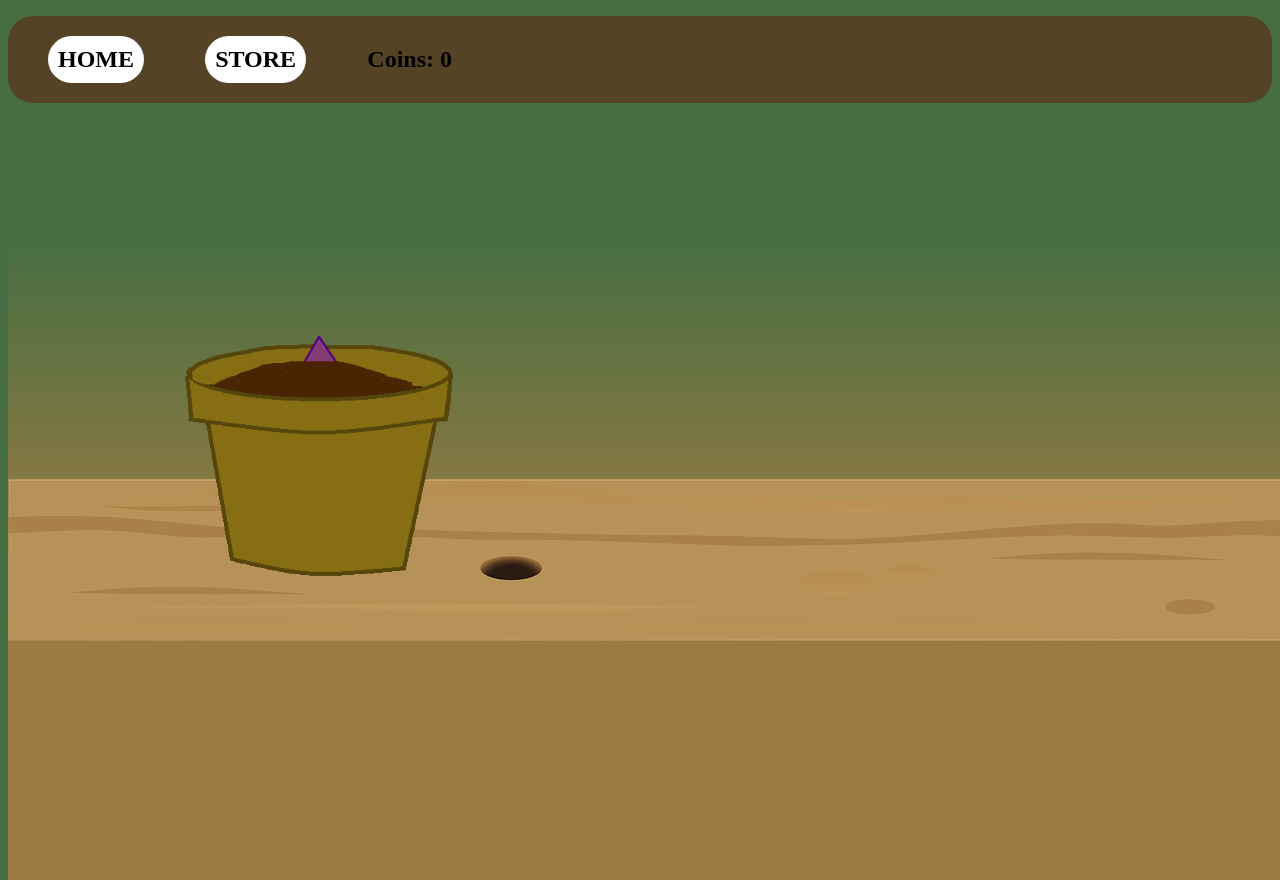
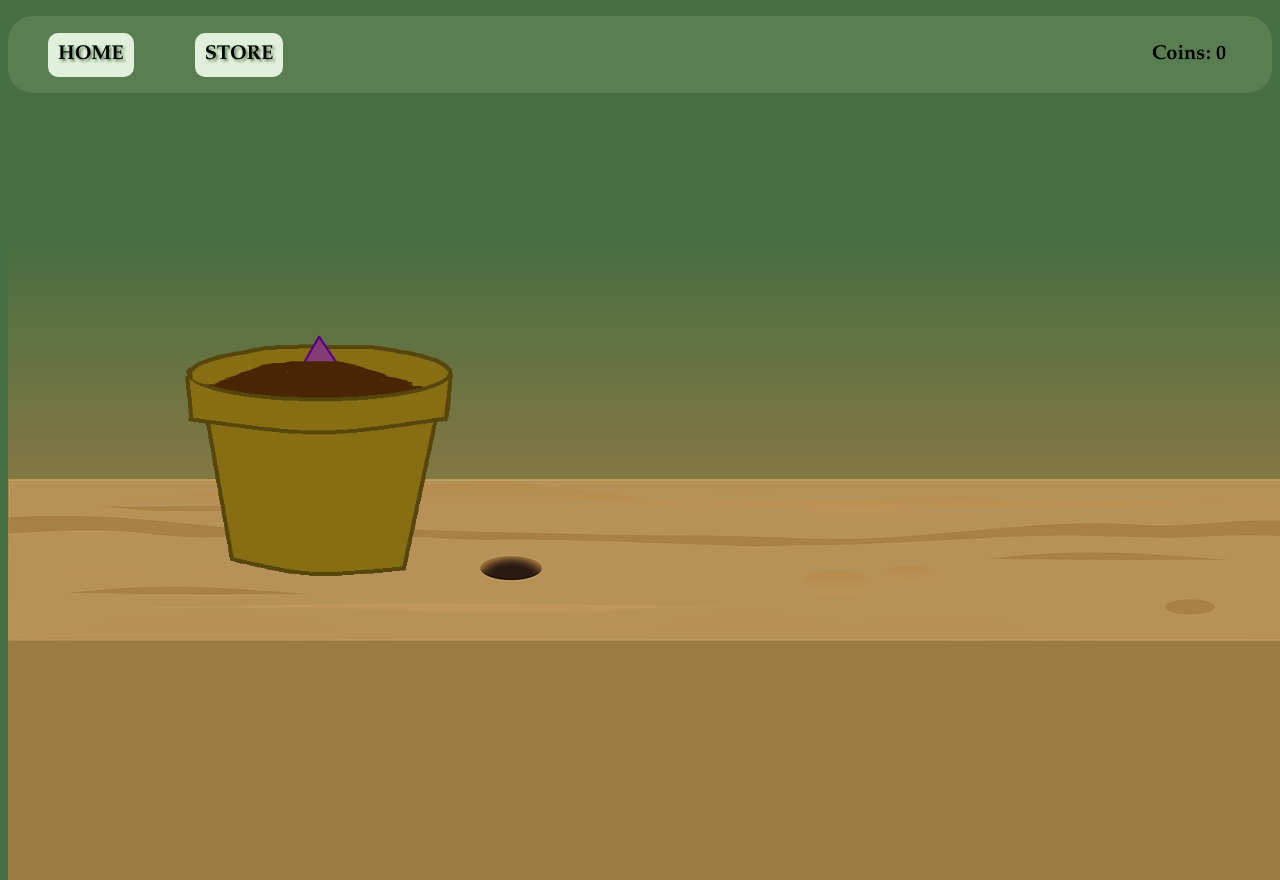
Before and after one commit to margoglvz/NurtureNook, a plain HTML site: page garden1.html in a window 1280 px wide. Drawn offline with Linux system fonts and the light colour scheme.

Commit message:
more nav bar edits

```diff
--- a/garden1.css
+++ b/garden1.css
@@ -14,29 +14,46 @@ ul {
 
 #nav_bar {
   border-radius: 25px;
-  background-color: #544325;
+  background-color: #597E52;
 }
 
 #home {
-  border-radius: 25px;
   padding: 10px;
-  background-color: white;
+  background-color: #E1F0DA;
+  border-width: 2px;
+  border-radius: 10px;
+  font-size: 20px;
+  font-family: Garamond, serif;
+  text-shadow: 2px 2px 3px #597E52;
 }
 #home:hover {
-  border-radius: 25px;
+  border-width: 2px;
+  border-radius: 10px;
   padding: 15px;
   background-color: white;
 }
 
 #store {
-  border-radius: 25px;
   padding: 10px;
+  background-color: #E1F0DA;
+  border-width: 2px;
+  border-radius: 10px;
+  font-size: 20px;
+  font-family: Garamond, serif;
+  text-shadow: 2px 2px 3px #597E52;
+}
+#store:hover {
+  border-width: 2px;
+  border-radius: 10px;
+  padding: 15px;
   background-color: white;
 }
-#store:hover {
-  border-radius: 25px;
-  padding: 15px;
-  background-color: white;
+#coins {
+  position: absolute;
+  left: 90%;
+  font-size: 20px;
+  font-family: Garamond, serif;
+  text-shadow: 2px 2px 3px #597E52;
 }
 
 #parent {
--- a/garden1.js
+++ b/garden1.js
@@ -5,10 +5,7 @@ function water() {
     water_counter++;
     console.log(water_counter);
     if (water_counter > 24) {
-        document.getElementById("coins").innerHTML = "";
-        document.getElementById("coins").innerHTML += `
-        <h1 id="coins">Coins: ${water_counter - 24}</h1>
-        `
+        document.getElementById("coins").textContent = `Coins: ${water_counter - 24}`;
     }
 
     var img_number = Math.floor(water_counter/8)+1;
```
